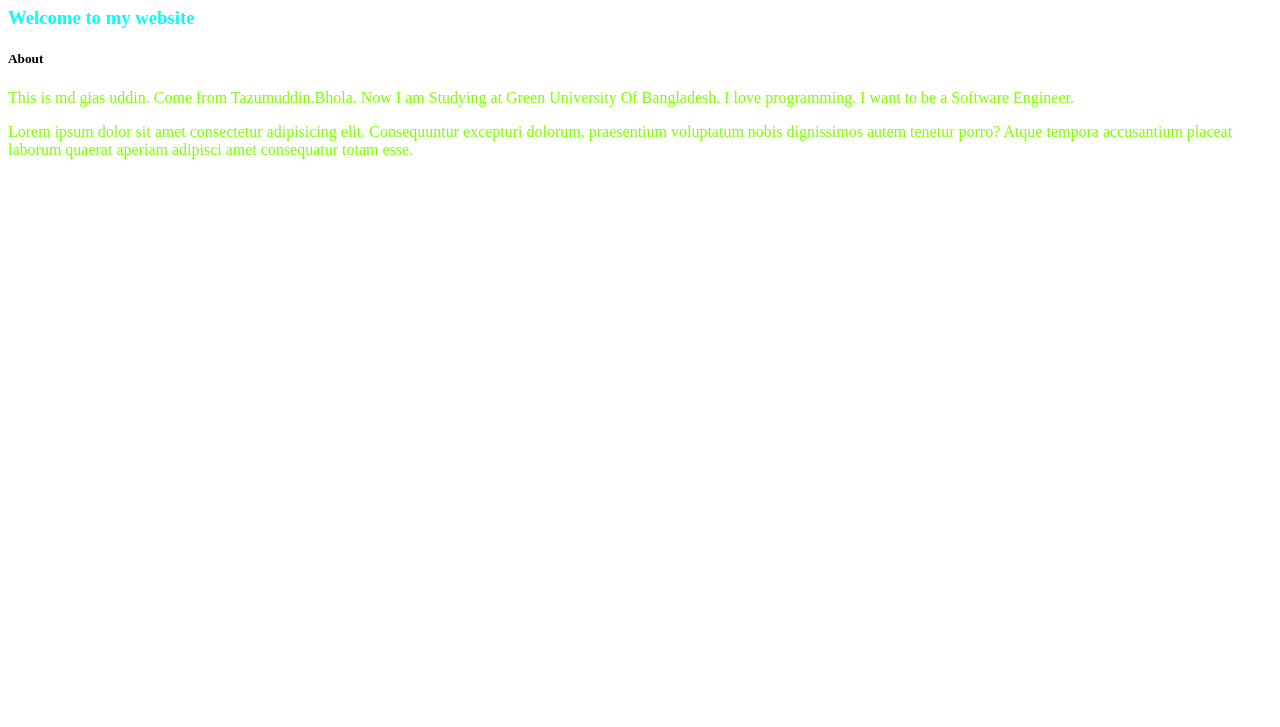
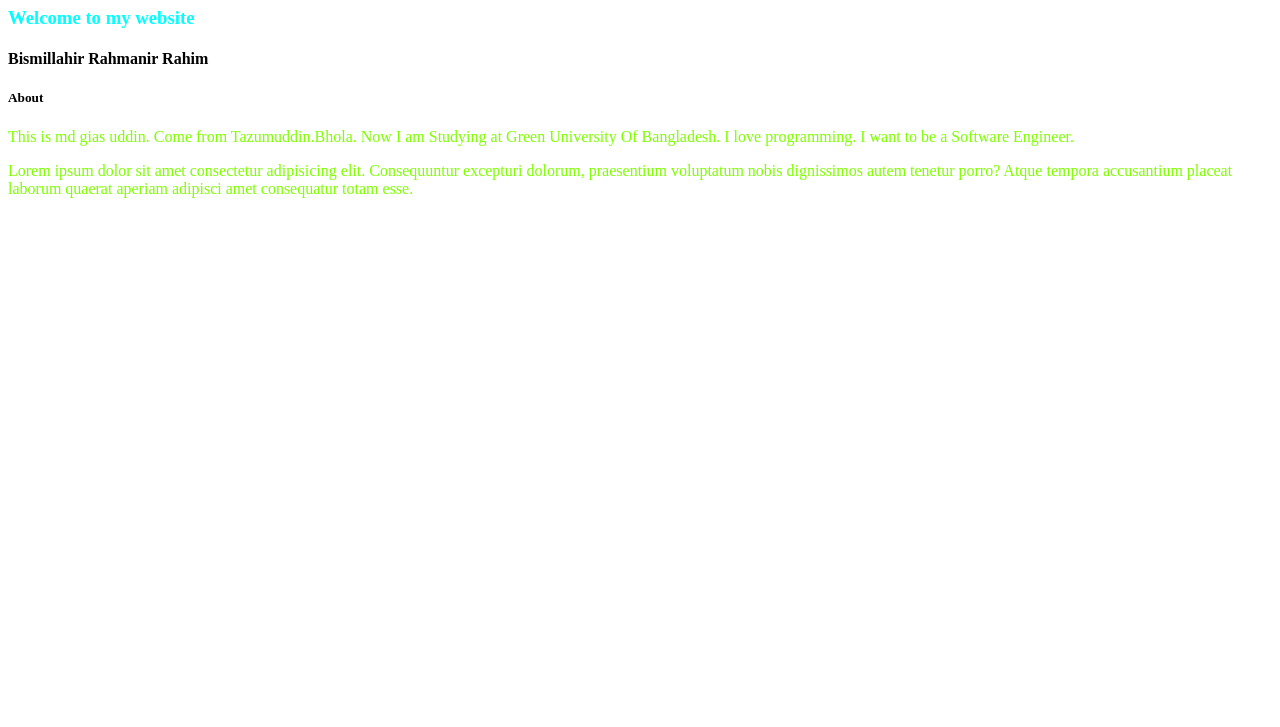
Before and after one commit to GiasMahmud/my-second-repo, a plain HTML site: page index.html in a window 1280 px wide. Shown: the part 73-800 px from the top of the page. Drawn offline with Linux system fonts and the light colour scheme.

Commit message:
adding new hadding h4.

```diff
--- a/index.html
+++ b/index.html
@@ -10,6 +10,7 @@
 <body>
    <h1>Hello Everyone!</h1>
    <h3>Welcome to my website</h3>
+   <h4>Bismillahir Rahmanir Rahim</h4>
    <h5>About</h5>
    <p>This is md gias uddin. Come from Tazumuddin.Bhola. Now I am Studying at Green University Of Bangladesh. I love programming. I want to be a Software Engineer.</p>
    <p>Lorem ipsum dolor sit amet consectetur adipisicing elit. Consequuntur excepturi dolorum, praesentium voluptatum nobis dignissimos autem tenetur porro? Atque tempora accusantium placeat laborum quaerat aperiam adipisci amet consequatur totam esse.</p>
```
